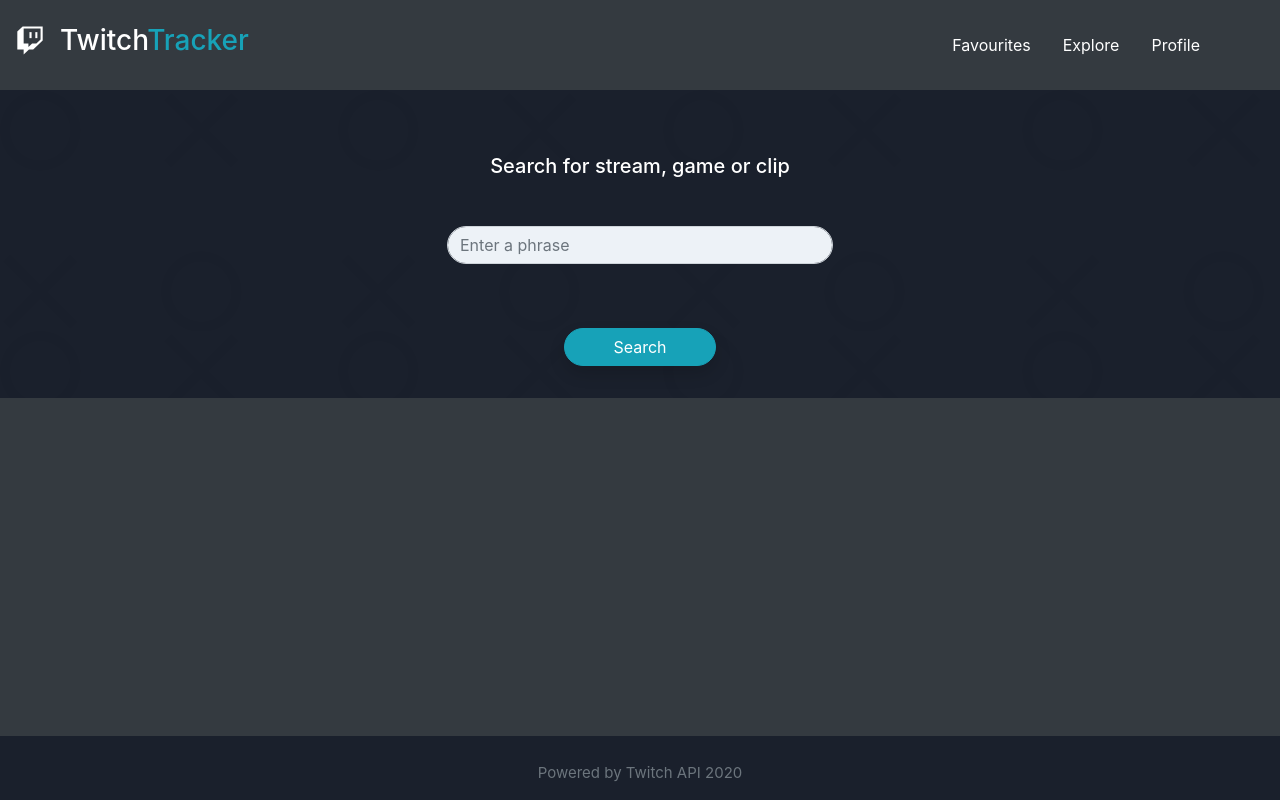
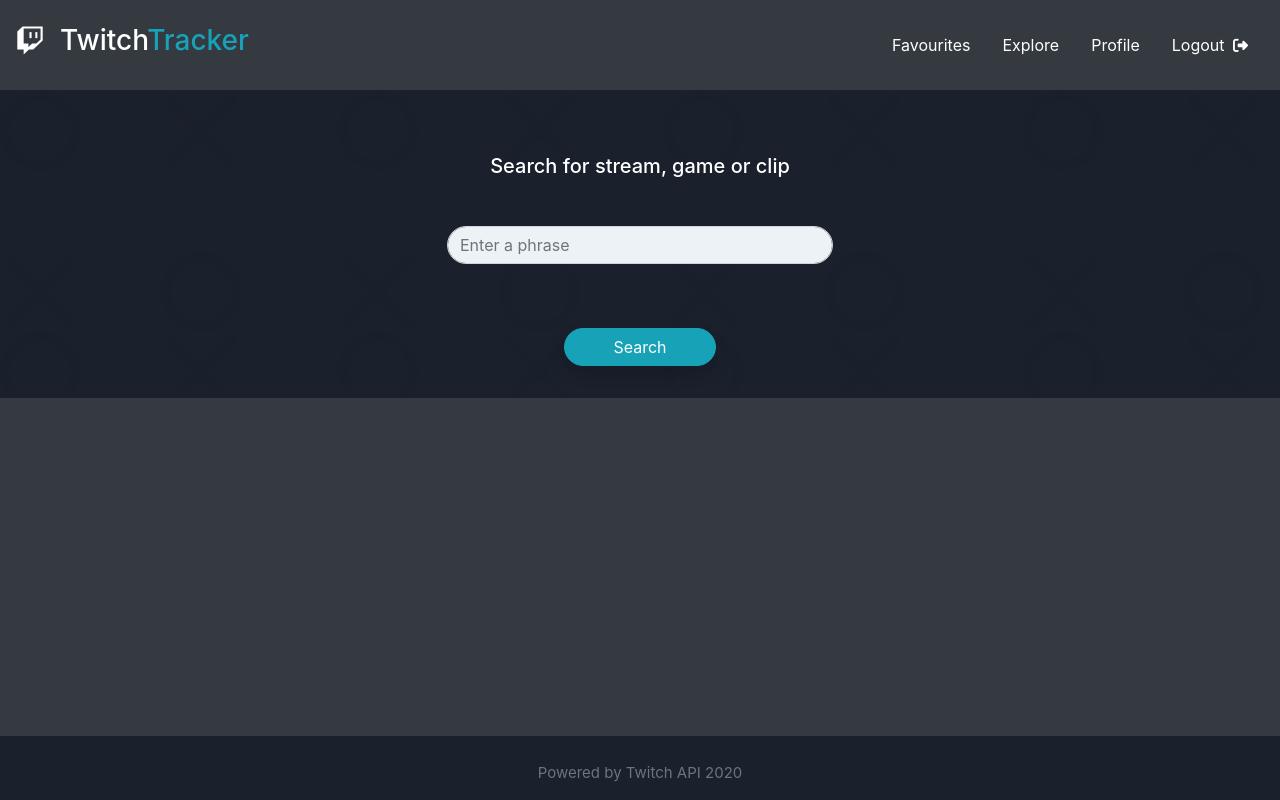
Before and after one commit to bartek9105/twitch-tracking-app, a Vue app: page / in a window 1280 px wide. Built offline with nearby package versions, Linux system fonts and the light colour scheme; no server answers.

Commit message:
implement logout button and functionality

```diff
--- a/src/components/Navbar.vue
+++ b/src/components/Navbar.vue
@@ -7,11 +7,11 @@
             </div>
             <button class="navbar-toggler" type="button" data-toggle="collapse" data-target="#mainmenu" aria-controls="mainmenu" aria-expanded="false">
 				<span class="icon-bar"></span>
-                <span class="icon-bar"></span>
+                <span class="icon- lang="scss"bar"></span>
                 <span class="icon-bar"></span>
 			</button>
 
-			<div class="collapse navbar-collapse justify-content-end mr-5" id="mainmenu">
+			<div class="collapse navbar-collapse justify-content-end" id="mainmenu">
                 <ul class="nav justify-content-end">
                     <li class="nav-item">
                         <a class="nav-link text-white" href="#">Favourites</a>
@@ -22,6 +22,13 @@
                     <li class="nav-item">
                         <a class="nav-link text-white" href="#">Profile</a>
                     </li>
+                    <li class="nav-item d-flex align-items-center"  @click="logout">
+                        <router-link to="/login">
+                            <a class="nav-link text-white" href="#">Logout
+                            <i class="fas logout-icon fa-sign-out-alt text-white ml-1"></i>
+                            </a>
+                        </router-link>
+                    </li>
                 </ul>
             </div>
 
@@ -31,24 +38,44 @@
 
 <script>
 import Logo from '@/components/Logo'
+import firebase from 'firebase'
 
 export default {
     name: 'Navbar',
-    components:{
+    components: {
         Logo
+    },
+    methods: {
+        async logout() {
+            try {
+                const result = await firebase.auth().signOut()
+            } catch (error) {
+                console.log(error)
+            }
+        }
     }
 }
 </script>
 
-<style>
-    .navbar-nav li{
-        font-size: 20px;
+<style lang="scss" scoped>
+    li{
+        a {
+            &:hover{
+                color: #117a8b !important;
+                text-decoration: none;
+                .logout-icon{
+                    color: #117a8b !important;
+                }
+            }
+        }
     }
-    .navbar-toggler .icon-bar{
-        width: 50px !important;
-        height: 3px !important;
+    .navbar-toggler {
+       .icon-bar {
+            width: 50px !important;
+            height: 3px !important;
+        }
     }
-    ul.nav a:hover{
-        color: #38B2AC !important;
+    .logout-icon {
+        font-size: 15px;
     }
 </style>
```
